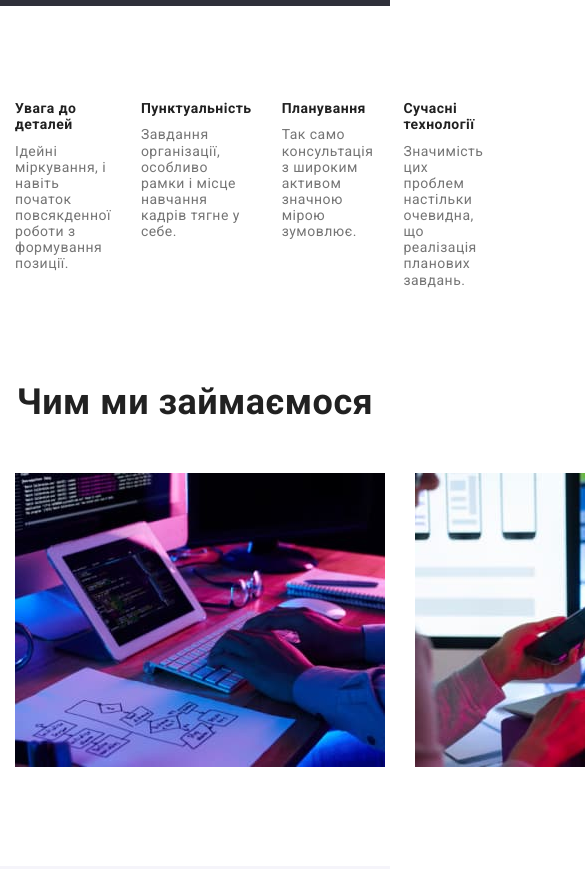
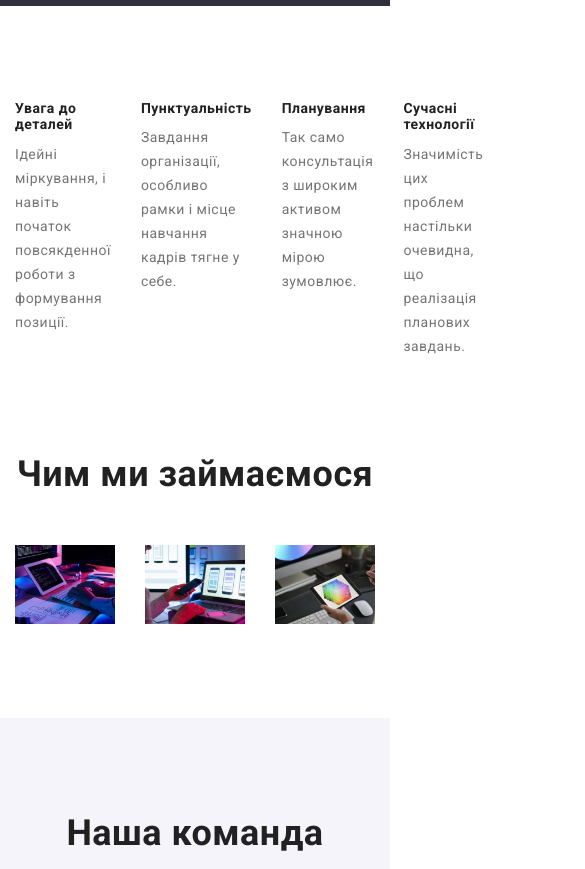
Before and after one commit to Maksym-Korolov/goit-markup-hw-03, a plain HTML site: page index.html in a window 390 px wide. Shown: the part 740-1609 px from the top of the page, 585 px wide, since content can reach past the window. Drawn offline with nearby package versions, Linux system fonts and the light colour scheme.

Commit message:
Додаткові правки
Виставив лайн хейт усім елементам

Давай адаптивні розміри зображень

```diff
--- a/css/styles.css
+++ b/css/styles.css
@@ -23,6 +23,11 @@ body {
 ul, h1, h2, h3, p {
     padding: 0;
     margin: 0;
+}
+img {
+    display: block;
+    max-width: 100%;
+    height: auto;
 }
 .section {
     padding-top: var(--section-padding);
@@ -58,7 +63,7 @@ ul, h1, h2, h3, p {
     color: var(--color-heading);
     font-size: 36px;
     text-align: center;
-    line-height: 1.16;
+    line-height: 1.1719;
 }
 .heading {
     color: var(--color-heading);
@@ -76,6 +81,7 @@ font-style: normal;
 }
 .address-list .link {
     color: var(--color-white-transperent);
+    line-height: 1.7142;
 }
 .address-list .map {
     color: var(--color-white);
@@ -209,6 +215,7 @@ nav {
 }
 .features-list p {
     font-size: 14px;
+    line-height: 1.7142;
 }
 .we-do-section {
     padding-top: 0;
@@ -295,8 +302,6 @@ nav {
 }
 .portfolio-list img {
     margin-bottom: 20px;
-    max-width: 370px;
-    max-height: 294px;
 }
 .portfolio-list .heading {
     margin-right: 24px;
```
